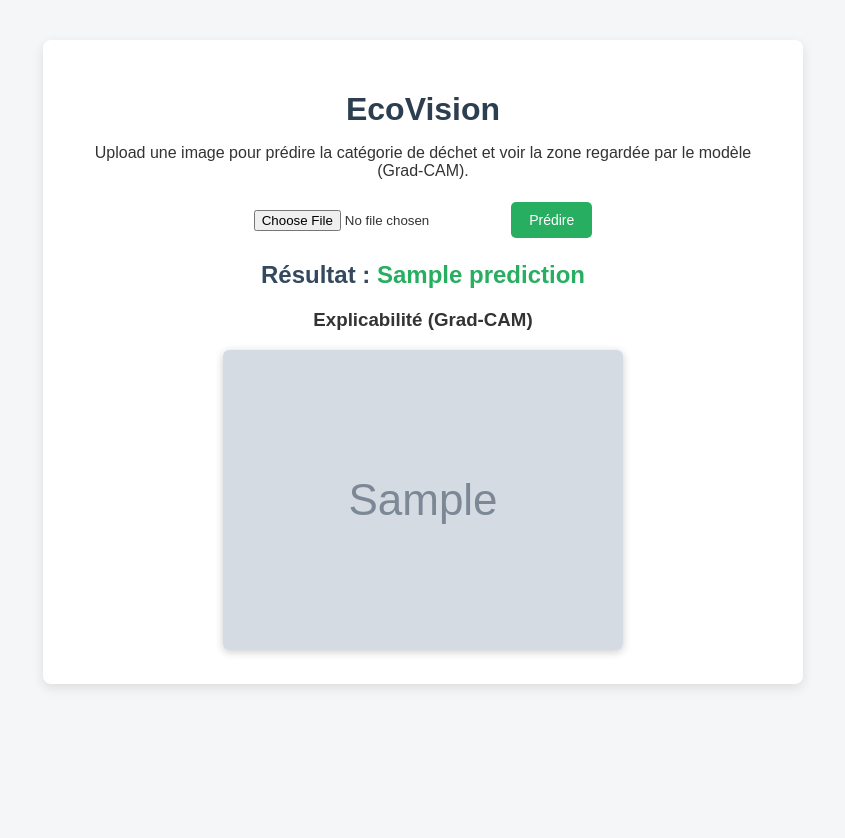
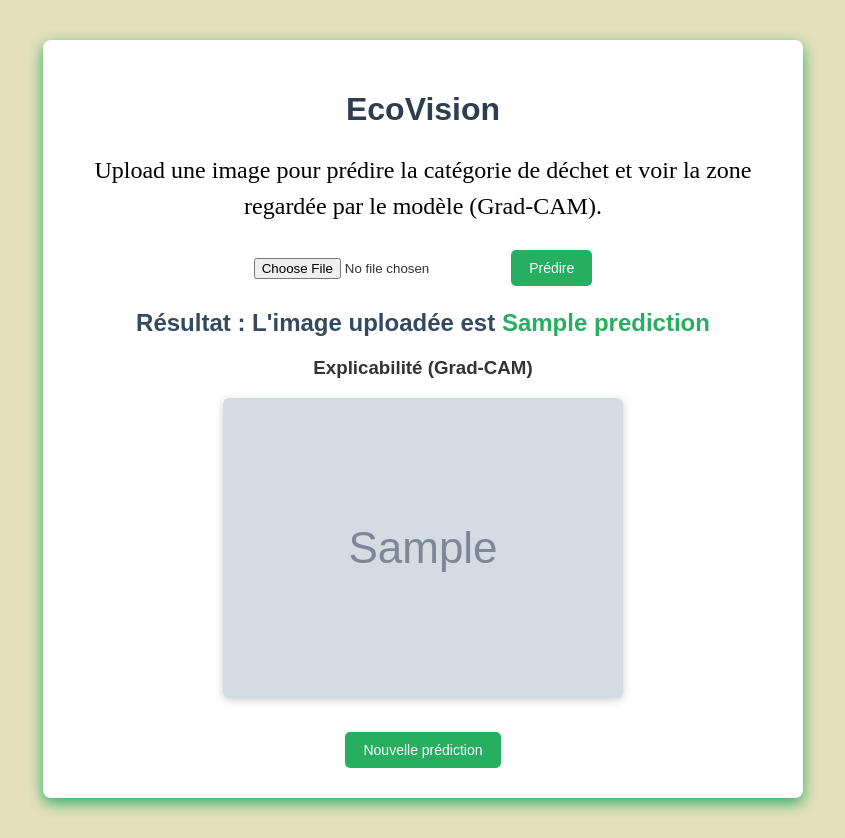
Before and after one commit to Abdiasarsene/EcoVision---Computer-Vision-for-the-Environment., a Flask app: template templates/index.html in a window 1280 px wide. Shown: the whole page, without its empty margins (217-1062 px from the left). Before the commit the page ends 688 px from the top, so only its background shows below. Run offline with Flask 3, Linux system fonts and the light colour scheme; the template is opened without the code that fills it: most values are stand-ins (such as "Sample title", 1, 10 or a date in 2020); grey boxes marked "Sample" are stand-in pictures; parts of the project's set-up code (start-up, migrations or seed data) failed here and were passed over.

Commit message:
Debug of UI & ONNX Runtime

```diff
--- a/app.py
+++ b/app.py
@@ -1,39 +1,52 @@
 from flask import Flask, render_template, request
 from apps.model.model_loader import load_model
 from apps.inference.predictor import predict
-from apps.inference.explainability import gradcam, overlay_gradcam
+from apps.inference.explainability import gradcam, overlay_gradcam, model
 from PIL import Image
+import os
 import torch
 from torchvision import transforms
 from utils.config import settings
 
-app=Flask(__name__)
+app = Flask(__name__)
 session, classes = load_model()
-model = settings.resnet_waste_pth
 
 @app.route("/", methods=["GET", "POST"])
 def home():
     prediction = None
     gradcam_img = None
+    uploaded_img = None
+
     if request.method == "POST":
         file = request.files["images"]
         if file:
-            # Prediction
+            # Sauvegarde l’image uploadée
+            upload_path = os.path.join("./static/img", file.filename)
+            file.save(upload_path)
+            uploaded_img = upload_path
+
+            # Prediction ONNX
             prediction = predict(session, file, classes)
 
             # Grad-CAM
             transform = transforms.Compose([
-                transforms.Resize(224,224),
+                transforms.Resize((224,224)),
                 transforms.ToTensor(),
                 transforms.Normalize(mean=[0.5,0.5,0.5], std=[0.5,0.5,0.5])
             ])
-            img = Image.open(file.strean).convert("RGB")
-            img_tensor =transform(img).unsqueeze(0)
+            img = Image.open(upload_path).convert("RGB")
+            img_tensor = transform(img).unsqueeze(0)
 
             pred_class = classes.index(prediction)
             gradcam_map = gradcam(model, img_tensor, model.layer4[1].conv2, classes, pred_class)
-            gradcam_img = overlay_gradcam(file.stream, gradcam_map)
-    return render_template("index.html", prediction=prediction, gradcam_img=gradcam_img)
+            gradcam_img = overlay_gradcam(upload_path, gradcam_map, output_path="static/gradcam.png")
+
+    return render_template(
+        "index.html",
+        prediction=prediction,
+        uploaded_img=uploaded_img,
+        gradcam_img=gradcam_img
+        )
 
 if __name__ == "__main__":
     app.run(debug=True)
--- a/apps/inference/explainability.py
+++ b/apps/inference/explainability.py
@@ -6,16 +6,19 @@ import torch.nn.functional as F
 import matplotlib.pyplot as plt
 from utils.config import settings
 
-weights_path=settings.resnet_model
-classes= settings.classes
+weights_path=settings.resnet_waste_pth
+classes=['cardboard', 'glass', 'metal', 'paper', 'plastic', 'trash']
+# classes= settings.classes
 model = models.resnet18(weights=models.ResNet18_Weights.DEFAULT)
 model.fc = nn.Linear(model.fc.in_features, len(classes))
 model.load_state_dict(torch.load(weights_path, map_location="cpu"))
 model.eval()
 
+classes=['cardboard', 'glass', 'metal', 'paper', 'plastic', 'trash']
+
 def gradcam(model, img_tensor, target_layer, classes, pred_class):
     activations = None
-    gradients= None
+    gradients = None
 
     def save_activation(module, input, output):
         nonlocal activations
@@ -25,25 +28,34 @@ def gradcam(model, img_tensor, target_layer, classes, pred_class):
         nonlocal gradients
         gradients = grad_out[0]
 
-    # Hook
+    # Hooks
     target_layer.register_forward_hook(save_activation)
-    target_layer.register_forward_hook(save_gradient)
+    target_layer.register_backward_hook(save_gradient)
 
     # Forward + Backward
-    output  =model(img_tensor)
+    output = model(img_tensor)
     class_score = output[0, pred_class]
     model.zero_grad()
     class_score.backward()
 
+    # Vérification
+    print("Activations shape:", activations.shape)
+    print("Gradients shape:", gradients.shape)
+
     # Grad-CAM
-    weights = gradients.mean(dim=(2,3), keepdim=True)
-    gradcam = (weights * activations).sum(dim=1).squeeze()
+    if gradients.dim() == 4:
+        weights = gradients.mean(dim=(2,3), keepdim=True)
+        gradcam = (weights * activations).sum(dim=1).squeeze()
+    else:
+        weights = gradients.mean(dim=0, keepdim=True)
+        gradcam = (weights * activations).sum(dim=1).squeeze()
+
     gradcam = F.relu(gradcam)
-
     gradcam = gradcam.cpu().detach().numpy()
-    gradcam = (gradcam - gradcam.min()) / (gradcam/max() - gradcam.min())
+    gradcam = (gradcam - gradcam.min()) / (gradcam.max() - gradcam.min())
 
     return gradcam
+
 
 import cv2
 import numpy as np
--- a/apps/model/model_loader.py
+++ b/apps/model/model_loader.py
@@ -2,7 +2,7 @@
 import onnxruntime as ort
 from utils.config import settings
 
-classes=settings.classes
+classes=['cardboard', 'glass', 'metal', 'paper', 'plastic', 'trash']
 def load_model(weights_path=settings.resnet_onnx_model):
     session = ort.InferenceSession(weights_path, providers=["CPUExecutionProvider"])
     return session, classes
--- a/apps/static/css/style.css
+++ b/static/css/style.css
@@ -1,7 +1,6 @@
 body {
     font-family: Arial, sans-serif;
-    background: #f4f6f8;
-    margin: 0;
+    background: #e6dfbd;
     padding: 0;
     color: #333;
 }
@@ -12,13 +11,20 @@ body {
     background: #fff;
     padding: 30px;
     border-radius: 8px;
-    box-shadow: 0px 4px 12px rgba(0,0,0,0.1);
+    box-shadow: 0px 5px 15px #27ae60;
     text-align: center;
 }
 
 h1 {
     color: #2c3e50;
     margin-bottom: 10px;
+}
+
+p{
+    color: black;
+    font-size:1.5em;
+    line-height:1.5;
+    font-family: 'Times New Roman', Times, serif;
 }
 
 .upload-form {
@@ -61,3 +67,14 @@ h1 {
     border-radius: 6px;
     box-shadow: 0px 2px 8px rgba(0,0,0,0.2);
 }
+
+.new-prediction button {
+    margin-top: 30px;
+    background: #27ae60;
+    color: #fff;
+    border: none;
+    padding: 10px 18px;
+    border-radius: 5px;
+    cursor: pointer;
+    font-size: 14px;
+}
--- a/templates/index.html
+++ b/templates/index.html
@@ -1,9 +1,10 @@
+<!-- # templates/index.html -->
 <!DOCTYPE html>
 <html lang="fr">
 <head>
     <meta charset="UTF-8">
     <title>EcoVision - Classification des déchets</title>
-    <link rel="stylesheet" href="{{ url_for('static', filename='style.css') }}">
+    <link rel="stylesheet" href="{{ url_for('static', filename='css/style.css') }}">
 </head>
 <body>
     <div class="container">
@@ -11,13 +12,13 @@
         <p>Upload une image pour prédire la catégorie de déchet et voir la zone regardée par le modèle (Grad-CAM).</p>
 
         <form method="POST" enctype="multipart/form-data" class="upload-form">
-            <input type="file" name="image" accept="image/*" required>
+            <input type="file" name="images" accept="images/*" required>
             <button type="submit">Prédire</button>
         </form>
 
         {% if prediction %}
             <div class="result">
-                <h2>Résultat : <span>{{ prediction }}</span></h2>
+                <h2>Résultat : L'image uploadée est <span>{{ prediction }}</span></h2>
             </div>
         {% endif %}
 
@@ -27,6 +28,15 @@
                 <img src="{{ gradcam_img }}" alt="Grad-CAM">
             </div>
         {% endif %}
+
+        {% if prediction %}
+            <div class="new-prediction">
+                <form method="GET" action="/">
+                    <button type="submit">Nouvelle prédiction</button>
+                </form>
+            </div>
+        {% endif %}
+
     </div>
 </body>
 </html>
--- a/utils/config.py
+++ b/utils/config.py
@@ -3,7 +3,7 @@ from pydantic_settings import BaseSettings, SettingsConfigDict
 
 class Settings(BaseSettings):
     resnet18_waste: str
-    classes: str
+    # classes: list[str]
     resnet_waste_pth: str
     gradcam_chart: str
     data: str
@@ -17,3 +17,7 @@ class Settings(BaseSettings):
     )
 
 settings = Settings()
+
+# # Correction : parser la chaîne en vraie liste
+# if isinstance(settings.classes, str):
+#     settings.classes = ast.literal_eval(settings.classes)
```
Also changed, not shown: apps/inference/predictor.py (+4 -4 lines), static/img/cardboard.jpeg (added), static/img/cupofcatering.jpeg (added), static/img/ecovision.png (added), static/img/gradcam.png (added), static/img/test_met.jpeg (added), static/img/two_glass.jpeg (added).
